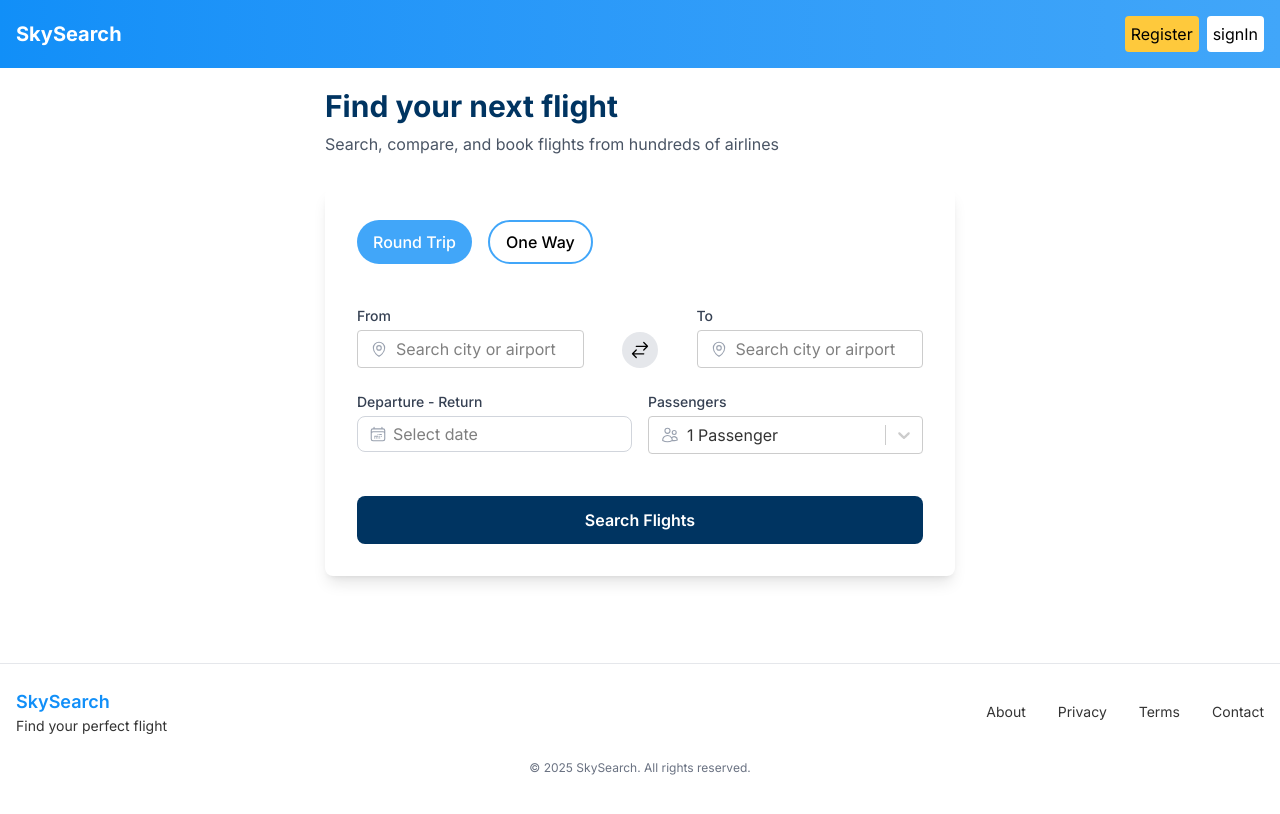
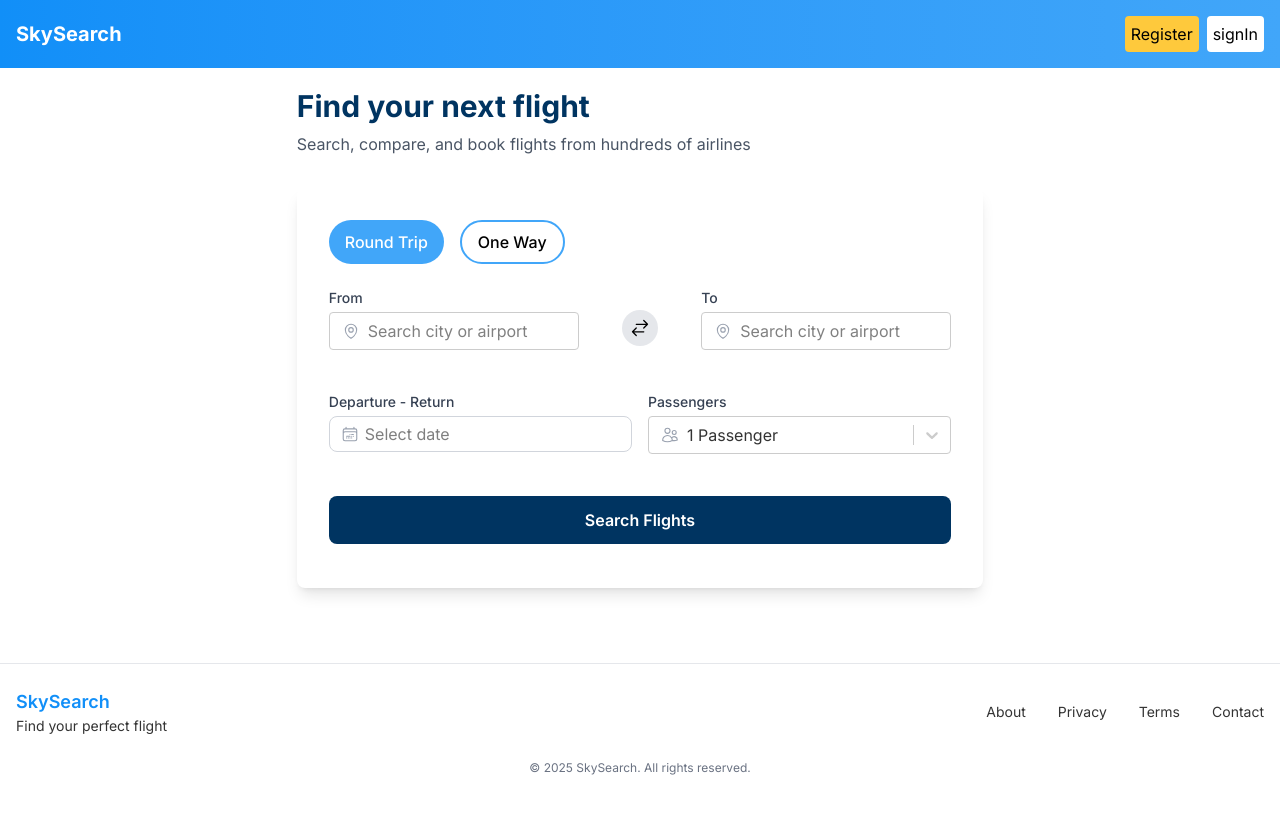
Before and after one commit to blacksheepIV/flight-search-app, a Next.js app: page / in a window 1280 px wide. Shown: the top 814 px of the page. Built offline with nearby package versions, Linux system fonts and the light colour scheme.

Commit message:
fix(flight-search-panel): fix error in one way selection

```diff
--- a/src/app/features/flight-search/components/FlightSearchPanel/index.tsx
+++ b/src/app/features/flight-search/components/FlightSearchPanel/index.tsx
@@ -61,6 +61,8 @@ const FlightSearchPanel: React.FC = () => {
     if (Array.isArray(data.departureDate) && isRoundTrip) {
       departureDate = format(data.departureDate[0], 'yyyy-MM-dd')
       returnDate = format(data.departureDate[1], 'yyyy-MM-dd')
+    } else {
+      departureDate = format(data.departureDate, 'yyyy-MM-dd')
     }
 
     const formattedData: FlightSearchParams = {
@@ -89,7 +91,7 @@ const FlightSearchPanel: React.FC = () => {
   }
 
   return (
-    <div className="bg-white rounded-lg shadow-lg p-6 md:p-8 max-w-5xl">
+    <div className="bg-white rounded-lg shadow-lg p-6 md:p-8 w-full  max-w-5xl h-[400px] max-h-[400px]">
       <div className="flex items-center justify-between mb-6">
         <div className="flex space-x-4">
           <button
@@ -119,10 +121,13 @@ const FlightSearchPanel: React.FC = () => {
         </div>
       </div>
 
-      <form onSubmit={handleSubmit(onSubmit)}>
-        <div className="grid grid-cols-1 md:grid-cols-12 gap-4 items-end mb-6 md:h-[80px] max-h[80px]">
+      <form
+        onSubmit={handleSubmit(onSubmit)}
+        className="w-full md:h-[256px] md:max-h-[256px]"
+      >
+        <div className="w-full grid grid-cols-1 md:grid-cols-12 gap-4 items-end mb-6 md:h-[80px] max-h[80px]">
           {/* Origin */}
-          <div className="md:col-span-5 relative self-end">
+          <div className="md:col-span-5 relative self-end md:h-full md:w-[250px]">
             <label className="block text-sm font-medium text-gray-700 mb-1">
               From
             </label>
@@ -144,7 +149,7 @@ const FlightSearchPanel: React.FC = () => {
           </div>
 
           {/* Swap button */}
-          <div className="md:col-span-2 flex items-center justify-center self-end">
+          <div className="md:col-span-2 flex items-center justify-center self-end  md:h-full">
             <button
               type="button"
               disabled={isSwapDisabled}
@@ -173,7 +178,7 @@ const FlightSearchPanel: React.FC = () => {
           </div>
 
           {/* Destination */}
-          <div className="md:col-span-5 relative self-end">
+          <div className="md:col-span-5 relative self-end  md:h-full md:w-[250px]">
             <label className="block text-sm font-medium text-gray-700 mb-1">
               To
             </label>
@@ -198,7 +203,7 @@ const FlightSearchPanel: React.FC = () => {
           </div>
         </div>
 
-        <div className="grid grid-cols-1 md:grid-cols-12 gap-4 mb-6 md:h-[80px] max-h[80px]">
+        <div className="w-full grid grid-cols-1 md:grid-cols-12 gap-4 mb-6 md:h-[80px] max-h[80px]">
           {/* Departure Date */}
           <div className="md:col-span-6">
             <label className="block text-sm font-medium text-gray-700 mb-1">
--- a/src/app/page.tsx
+++ b/src/app/page.tsx
@@ -17,9 +17,9 @@ export default async function Home() {
   return (
     <main className="bg-white w-full min-h-screen flex flex-col">
       <Header />
-      <div className="px-1 pb-[282px] md:my-5 mx-auto ">
+      <div className="px-1 pb-[282px] md:my-5 max-w-5xl mx-auto ">
         <div className="mb-8">
-          <h1 className="text-3xl font-bold text-alice_blue-100 mb-2">
+          <h1 className="text-3xl font-bold text-alice_blue-100 mb-2 ">
             Find your next flight
           </h1>
           <p className="text-gray-600">
```
